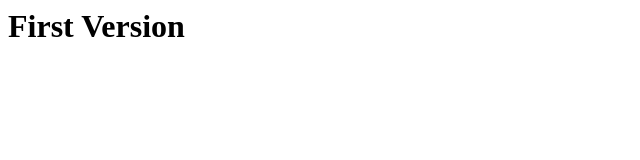
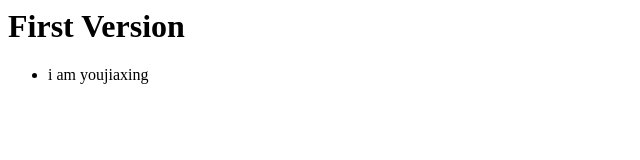
Before and after one commit to youjiaxing/git_learning, a plain HTML site: page index.html in a window 1280 px wide. Shown: the full height of the page, 0-640 px from the left. Drawn offline with Linux system fonts and the light colour scheme.

Commit message:
edit index.html

```diff
--- a/index.html
+++ b/index.html
@@ -3,5 +3,8 @@
 	<body>
 		<h1>First Version</h1>
 		<footer><h2 style="float:right">Reference<h2></footer>
+		<ul>
+			<li>i am youjiaxing</li>
+		</ul>
 	</body>
 </html>
```
